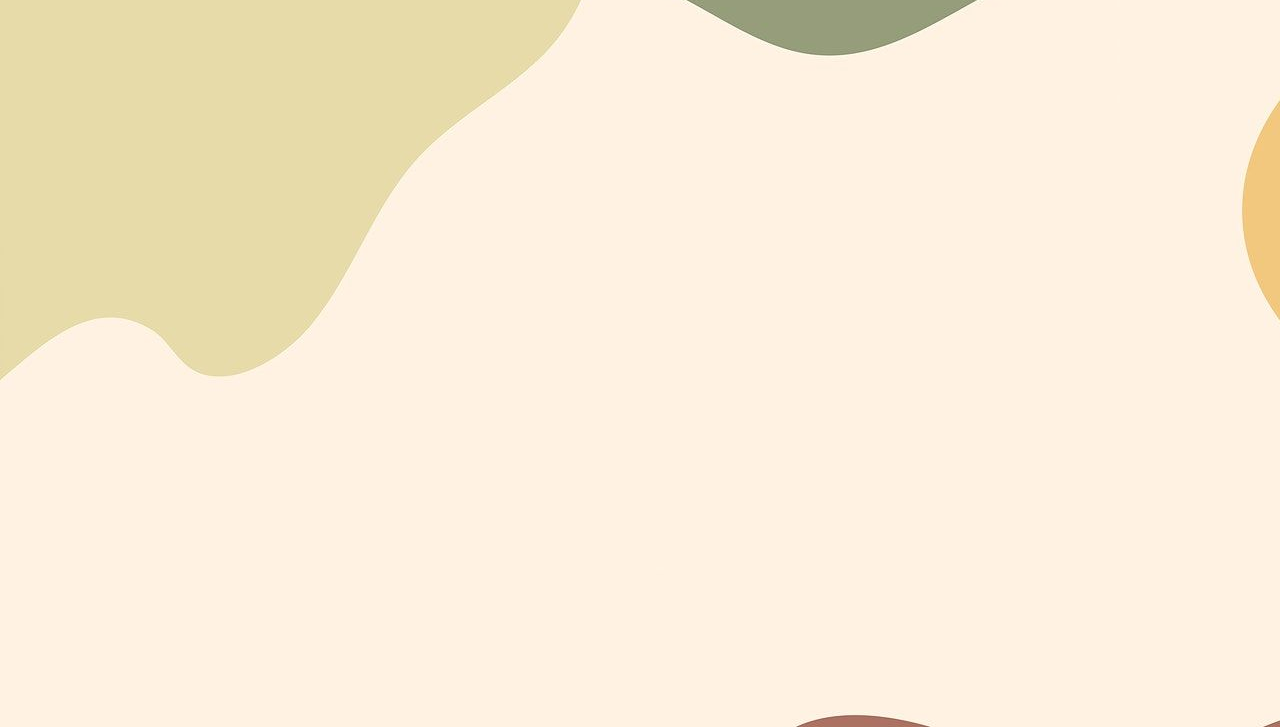
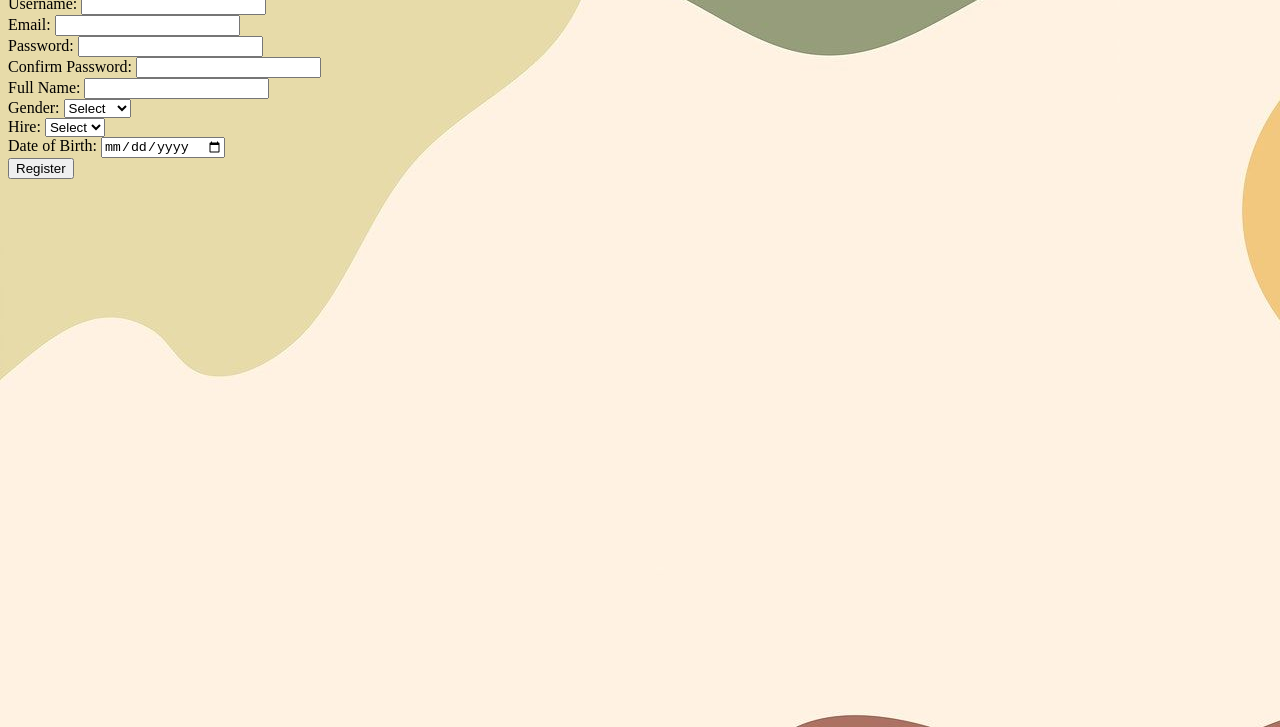
Before and after one commit to DVPVK123/vscodeinit, a plain HTML site: page Contact-us.html in a window 1280 px wide. Shown: the part 73-800 px from the top of the page. Drawn offline with Linux system fonts and the light colour scheme.

Commit message:
add page

```diff
--- a/Contact-us.html
+++ b/Contact-us.html
@@ -7,5 +7,58 @@
     <link rel="stylesheet" href="Contact-us.css">
   </head>
 <body>
-    <h1>test</h1>
+
+    <div class="container">
+      <h2>Registration Form for Hire Items</h2>
+      <form action="submit_registration.php" method="post">
+          <div class="form-group">
+              <label for="username">Username:</label>
+              <input type="text" id="username" name="username" required>
+          </div>
+
+          <div class="form-group">
+              <label for="email">Email:</label>
+              <input type="email" id="email" name="email" required>
+          </div>
+
+          <div class="form-group">
+              <label for="password">Password:</label>
+              <input type="password" id="password" name="password" required>
+          </div>
+
+          <div class="form-group">
+              <label for="confirm_password">Confirm Password:</label>
+              <input type="password" id="confirm_password" name="confirm_password" required>
+          </div>
+          <div class="form-group">
+              <label for="full_name">Full Name:</label>
+              <input type="text" id="full_name" name="full_name" required>
+          </div>
+          <div class="form-group">
+              <label for="gender">Gender:</label>
+              <select id="gender" name="gender" required>
+                  <option value="">Select</option>
+                  <option value="male">Male</option>
+                  <option value="female">Female</option>
+                  <option value="other">Other</option>
+              </select>
+          </div>
+          <div class="Item-Select">
+            <label for="Hire">Hire:</label>
+            <select id="Hire" name="Hire" required>
+                <option value="">Select</option>
+                <option value="yes">Yes</option>
+                <option value="No">No</option>
+            </select>
+        </div>
+          <div class="form-group">
+              <label for="birthdate">Date of Birth:</label>
+              <input type="date" id="birthdate" name="birthdate" required>
+          </div>
+          <div class="form-group">
+              <button type="submit">Register</button>
+          </div>
+      </form>
+  </div>
+
 </body>
```
